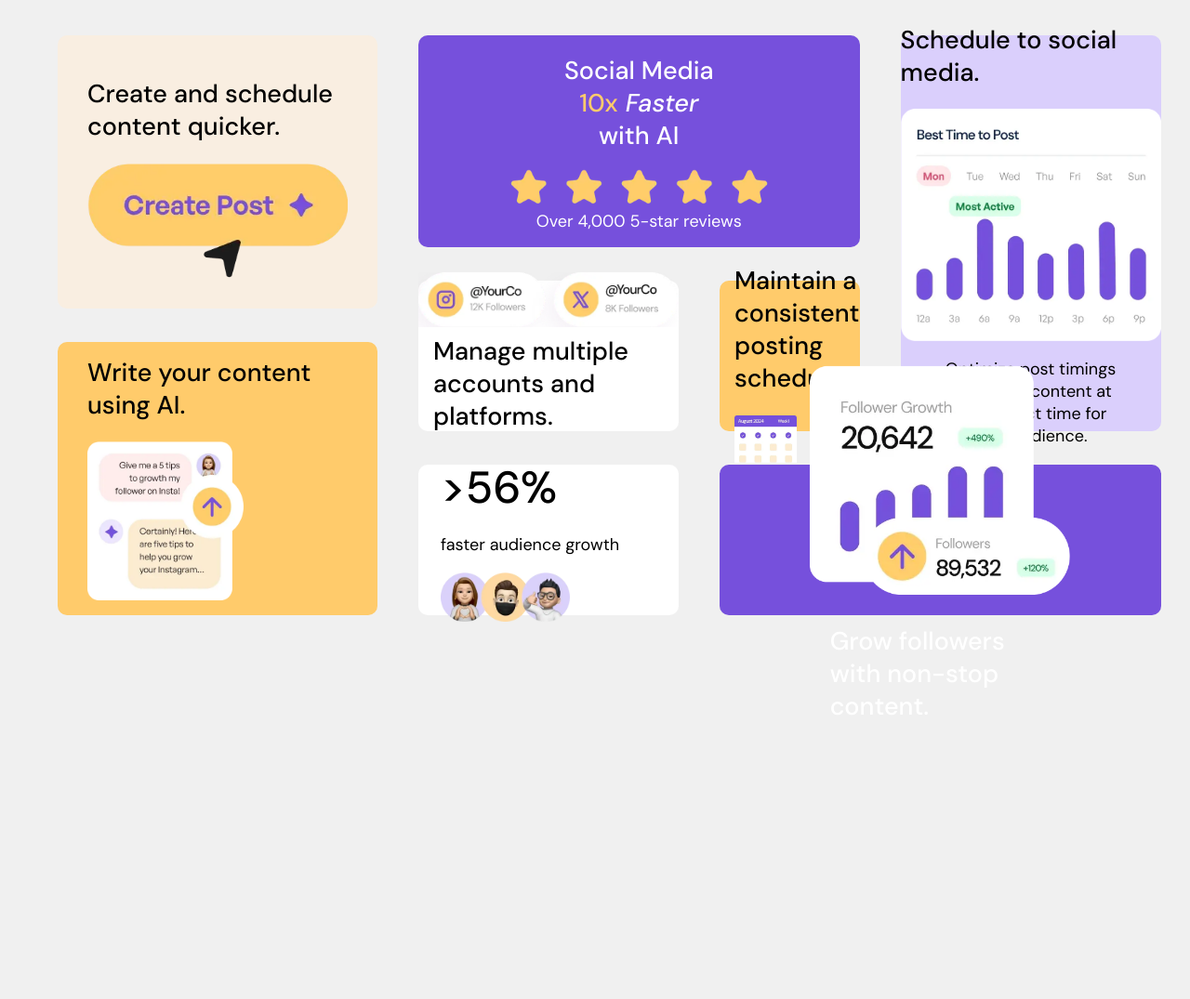
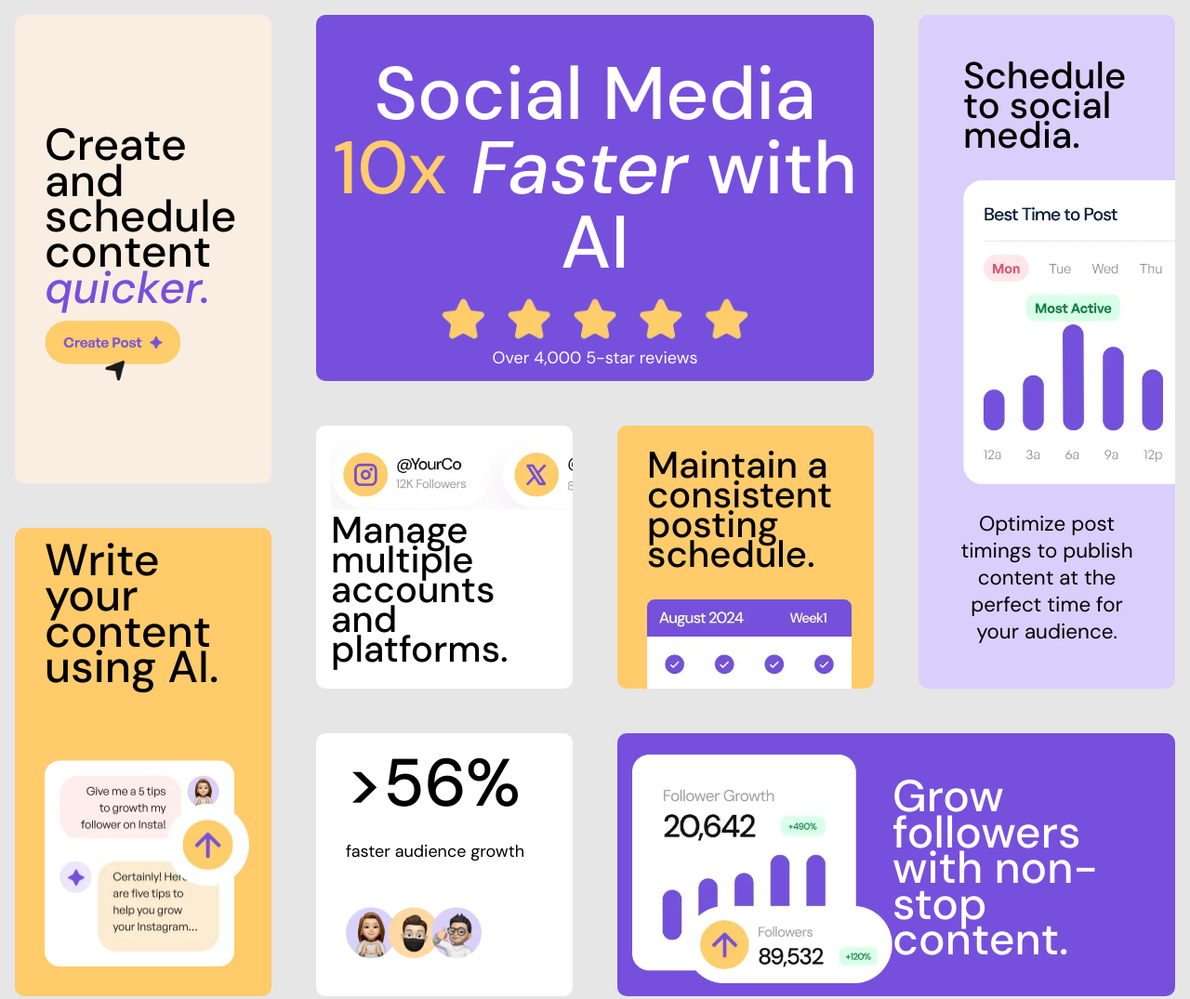
Before and after one commit to CatherineTaieb/GRID, a plain HTML site: page index.html in a window 1280 px wide. Shown: the whole page at 93% size. Before the commit the page ends 800 px from the top, so only its background shows below. Drawn offline with Linux system fonts and the light colour scheme.

Commit message:
done without mixin - to complete later

```diff
--- a/index.html
+++ b/index.html
@@ -50,7 +50,7 @@
 
     <section class="schedule">
       <h2>Schedule to social media.</h2>
-      <img src="images/schedule post.webp" alt="post social media schedule ">
+      <img src="images/schedule-post.webp" alt="post social media schedule ">
       <p>Optimize post timings to publish content at the perfect time for your audience.</p>
     </section>
 
@@ -66,7 +66,7 @@
     </section>
 
     <section class="create">
-      <h2>Create and schedule content quicker.</h2>
+      <h2>Create and schedule content <!-- quicker en after--></h2>
       <img src="images/create-post.webp" alt="create post here">
     </section>
 
--- a/scss/_audience.scss
+++ b/scss/_audience.scss
@@ -1,17 +1,24 @@
 .audience{
     background-color: $white;
     align-items: flex-start;
-    padding: 3vh;
+
 
 
     h2{
         margin: 0;
         font-size: 3rem;
+        padding: 0 16px;
     }
 
-        img{
-            max-width: 60%;
-        }
+    p{
+        padding: 0 16px;
+        margin: 0;
+    }
+
+    img{
+        max-width: 60%;
+        padding: 16px;
+    }
 
 
 }
--- a/scss/_create.scss
+++ b/scss/_create.scss
@@ -1,6 +1,23 @@
 .create{
     background-color: $yellow-100;
     align-items: flex-start;
-    padding: 4vh;
+
+        h2{
+            padding: 16px;
+            margin: 0;
+
+            &::after{
+                content: "quicker.";
+                color: $purple-500;
+                font-style: italic;
+            }
+        }
+
+
+
+        img{
+            max-width: 60%;
+            padding: 0 16px;
+        }
 
 }
--- a/scss/_followers.scss
+++ b/scss/_followers.scss
@@ -4,12 +4,12 @@
     color: $white;
 
     img{
-        width: 70%;
+        width: 60%;
     }
 
     h2{
-        margin: 4vh auto 2vh auto;
-        max-width: 50%;
+        margin: 16px auto;
+        max-width: 60%;
     }
 
 }
--- a/scss/_maintain.scss
+++ b/scss/_maintain.scss
@@ -1,14 +1,15 @@
 .maintain{
     background-color: $yellow-500;
-    padding-left: 2vh;
 
     h2{
-        margin-top: 2vh;
+        margin-top: 16px;
+        padding-left: 16px;
     }
 
 
     img{
         max-width: 50%;
         align-self: flex-start;
+        padding-left: 16px;
     }
 }
--- a/scss/_manage.scss
+++ b/scss/_manage.scss
@@ -2,8 +2,14 @@
     background-color: $white;
 
     h2{
-        margin: 1vh 2vh;
+        margin: 16px;
     }
 
+    img{
+        max-width: 90%;
+        margin-top: 16px;
+
+
+    }
 
 }
--- a/scss/_schedule.scss
+++ b/scss/_schedule.scss
@@ -3,6 +3,12 @@
 
     p{
         text-align: center;
-        padding: 0 5vh;
+        padding: 0 16px;
+
+    }
+
+    img{
+        max-width: 90%;
+    }
+
 }
-}
--- a/scss/_social-media.scss
+++ b/scss/_social-media.scss
@@ -4,7 +4,7 @@
 
     h1{
         text-align: center;
-        margin-bottom: 2vh;
+        margin-bottom: 16px;
     }
 
     &__special{
@@ -18,7 +18,7 @@
 
     &__italic{
         font-style: italic;
-        margin-left: 1vh;
+        margin-left: 5px;
     }
 
     img{
@@ -28,6 +28,7 @@
 
     p{
         margin-top: 0;
+        padding-bottom: 16px;
     }
 
 }
--- a/scss/_use-ai.scss
+++ b/scss/_use-ai.scss
@@ -1,10 +1,15 @@
 .use-ai{
     background-color: $yellow-500;
     align-items: flex-start;
-    padding: 0 4vh;
+
+
+    h2{
+        padding: 0 16px;
+    }
 
     img{
         max-width: 60%;
-        padding-bottom: 3vh;
+        padding-bottom: 16px;
+        padding-left: 16px;
     }
 }
--- a/scss/base.scss
+++ b/scss/base.scss
@@ -1,17 +1,30 @@
 body{
     font-size: 18px;
-    font-family: 'DM Sans';
-    background-color: hsl(0, 0%, 94%);
+    font-family: 'DM Sans', sans-serif;
+    background-color: hsl(0, 0%, 90%);
     margin: 0;
     padding: 0;
 
+    @media (min-width:800px) {
+        display: grid;
+        justify-content: center;
+    }
+
+
+
 
     main{
+
         display: grid;
         grid-template-columns: 1fr;
 
-        gap : 20px;
+        h1{
+            font-size: 2rem;
+        }
 
+        h2{
+            font-size: 1.3rem;
+        }
 
         h1,h2{
             font-weight: 500;
@@ -28,17 +41,37 @@ body{
             flex-direction: column;
             justify-content: center;
             align-items: center;
-            margin: 1vh 1.5vh;
+            margin: 16px 16px;
+            max-width: 280px;
+            justify-self: center;
         }
 
 
-        @media (min-width:900px){
+        @media (min-width:800px) {
             display: grid;
             grid-template-columns: 1fr 1fr 1fr 1fr;
             grid-template-rows: repeat(20,1fr);
-            height: 80vh;
-            margin: 30px 50px;
+            gap:16px;
+            max-width: 1440px;
+            max-height: 1088px;
 
+            h1{
+                font-size: 5rem;
+                line-height: 1;
+            }
+
+            h2{
+                font-size: 3rem;
+                line-height: 0.8;
+            }
+
+            section{
+                max-width: 100%;
+                justify-self: stretch;
+                padding: 16px;
+                margin: 16px;
+
+            }
 
             .create{
                 grid-column: 1/2;
@@ -48,37 +81,106 @@ body{
             .use-ai{
                 grid-column: 1/2;
                 grid-row: 11/21;
+                display: flex;
+                justify-content: flex-start;
+
+                h2{
+                    margin: 0;
+                }
+
+                img{
+                    max-width: 90%;
+                    padding-top: 80px;
+                }
+
             }
 
             .social-media{
                 grid-column: 2/4;
                 grid-row: 1/9;
+
+                &__special{
+                        display: inline;
+                         }
+
             }
 
             .schedule{
                 grid-column: 4/5;
                 grid-row: 1/15;
+                display: block;
+                overflow: hidden;
+
+                h2{
+                    margin-left: 32px;
+                    font-size: 2.5rem;
+                }
+
+                img{
+                    max-width: 150%;
+                    margin-left: 32px;
+                }
+
+                p{
+                    font-size: 1.4rem;
+                }
             }
 
             .manage{
                 grid-column: 2/3;
                 grid-row: 9/15;
+                overflow: hidden;
+                display: block;
+
+                    h2{
+                        font-size: 2.5rem;
+                        margin: 0;
+                    }
+
+                    img{
+                        max-width: 145%;
+                        object-position: right center;
+                        margin: 0;
+                    }
             }
 
             .audience{
                 grid-column: 2/3;
                 grid-row: 15/21;
+
+                h2{
+                    font-size: 4.5rem;
+                }
+
+                p{
+                    margin: 32px 0;
+                }
             }
 
             .maintain{
                 grid-column: 3/4;
                 grid-row: 9/15;
+                overflow: hidden;
+
+                    h2{
+                        font-size: 2.5rem;
+                        padding-top: 80px;
+                    }
+
+                    img{
+                        max-width: 90%;
+                    }
+
             }
+
 
             .followers{
                 grid-column: 3/5;
                 grid-row: 15/21;
+                display: flex;
+                flex-direction: row;
             }
+
         }
 
     }
```
Also changed, not shown: css/styles.css, images/schedule-post.webp (renamed from images/schedule post.webp), 1 other file.
